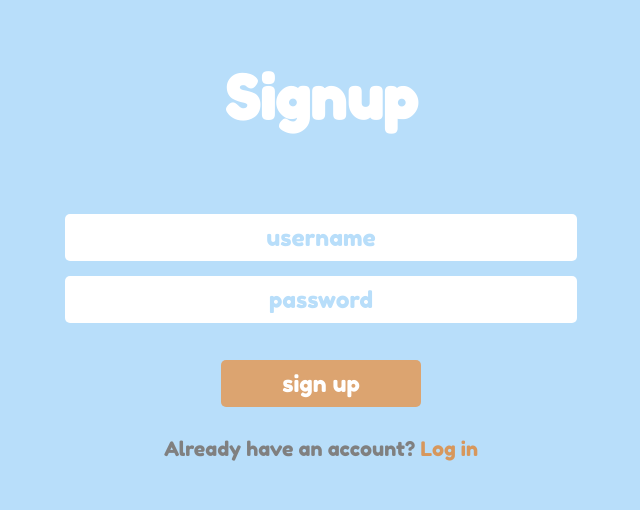
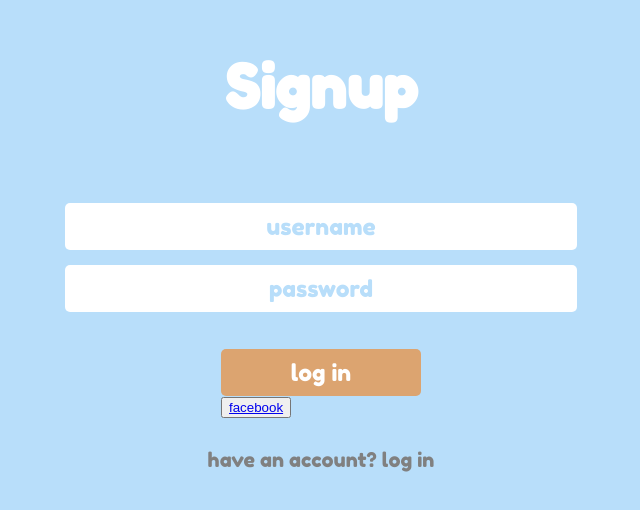
Before and after one commit to bonnina/React-Auth, a React (Create React App) app in the folder client/: page /signup in a window 1280 px wide. Shown: the part 166-676 px from the top of the page, without its empty margins (319-959 px from the left). Built offline with nearby package versions, Linux system fonts and the light colour scheme.

Commit message:
Add input sanitization, add facebook auth button

```diff
--- a/client/src/components/Login.js
+++ b/client/src/components/Login.js
@@ -1,18 +1,22 @@
 import React from 'react';
 import { Link } from 'react-router-dom';
 import AuthHelper from './AuthHelper';
+import sanitize from '../methods/sanitize';
 
 class Login extends React.Component {
   Auth = new AuthHelper();
+  constructor(props) {
+    super(props);
 
-    state = {
+    this.state = {
       username: "",
       password: ""
     }
+  }
 
     handleChange = (e) => {
       this.setState({
-        [e.target.name]: e.target.value
+        [e.target.name]: sanitize(e.target.value)
       })
     }
 
@@ -50,17 +54,28 @@ class Login extends React.Component {
                   placeholder="username"
                   name="username"
                   type="text"
+                  required
                   onChange={this.handleChange}
                 />
                 <input
                   placeholder="password"
                   name="password"
                   type="password"
+                  required
                   onChange={this.handleChange}
                 />
-                <button className="submit" onClick={this.handleFormSubmit}> log in </button>
-              </form>
-              <Link className="link" to="/signup">Don't have an account? <span className="link-signup">Sign up</span></Link>
+                </form>
+                <div id="buttons">
+                  <button className="submit" onClick={this.handleFormSubmit}> log in </button>
+                  <button className="fb">
+                    <a href={`http://localhost:3001/auth/facebook?link=${window.location.origin}/socialauthredirect`}>
+                      <span className="iconFB"></span> facebook
+                   </a>
+                  </button>
+                </div>
+              <Link className="link" to="/signup"> don't have an account?
+                <span className="signup-link"> sign up </span>
+              </Link>
             </div>
           </div>
         </React.Fragment>
--- a/client/src/components/Signup.js
+++ b/client/src/components/Signup.js
@@ -2,20 +2,23 @@ import React from 'react';
 import { Link } from 'react-router-dom';
 import axios from "axios";
 import AuthHelper from './AuthHelper';
+import sanitize from '../methods/sanitize';
 
 export default class Signup extends React.Component {
   Auth = new AuthHelper();
+  constructor(props) {
+    super(props);
 
-  state = {
+    this.state = {
       username: "",
       password: ""
+    }
   }
 
   handleChange = (e) => {
     this.setState({
-      [e.target.name]: e.target.value
+      [e.target.name]:  sanitize(e.target.value)
     })
-    console.log(this.state);
   }
 
   handleFormSubmit = (e) => {
@@ -25,9 +28,12 @@ export default class Signup extends React.Component {
       username: this.state.username,
       password: this.state.password
     })
-    .then(data => {
-      console.log(data);
-      this.props.history.replace("/login");
+    .then(res =>  {
+      this.Auth.setToken(res.data.token);
+      this.props.history.replace("/");
+    })
+    .catch(err => {
+      console.log(err);
     });
   }
 
@@ -44,17 +50,28 @@ export default class Signup extends React.Component {
                 placeholder="username"
                 name="username"
                 type="text"
+                required
                 onChange={this.handleChange}
               />
               <input
                 placeholder="password"
                 name="password"
                 type="password"
+                required
                 onChange={this.handleChange}
               />
-              <button className="submit" onClick={this.handleFormSubmit}> sign up </button>
             </form>
-            <Link className="link" to="/login"> Already have an account? <span className="link-signup">Log in</span></Link>
+            <div id="buttons">
+                  <button className="submit" onClick={this.handleFormSubmit}> log in </button>
+                  <button className="fb">
+                    <a href={`http://localhost:3001/auth/facebook?link=${window.location.origin}/socialauthredirect`}>
+                      <span className="iconFB"></span> facebook
+                   </a>
+                  </button>
+                </div>
+            <Link className="link" to="/login"> have an account?
+              <span className="signup-link"> log in </span>
+            </Link>
           </div>
         </div>
       </React.Fragment>
```
